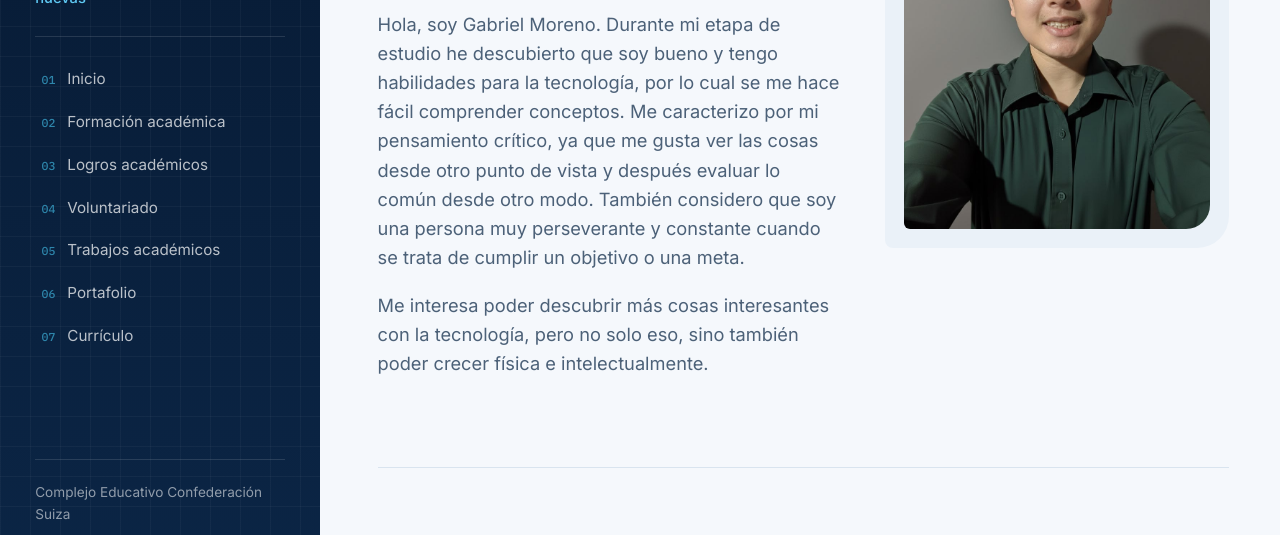
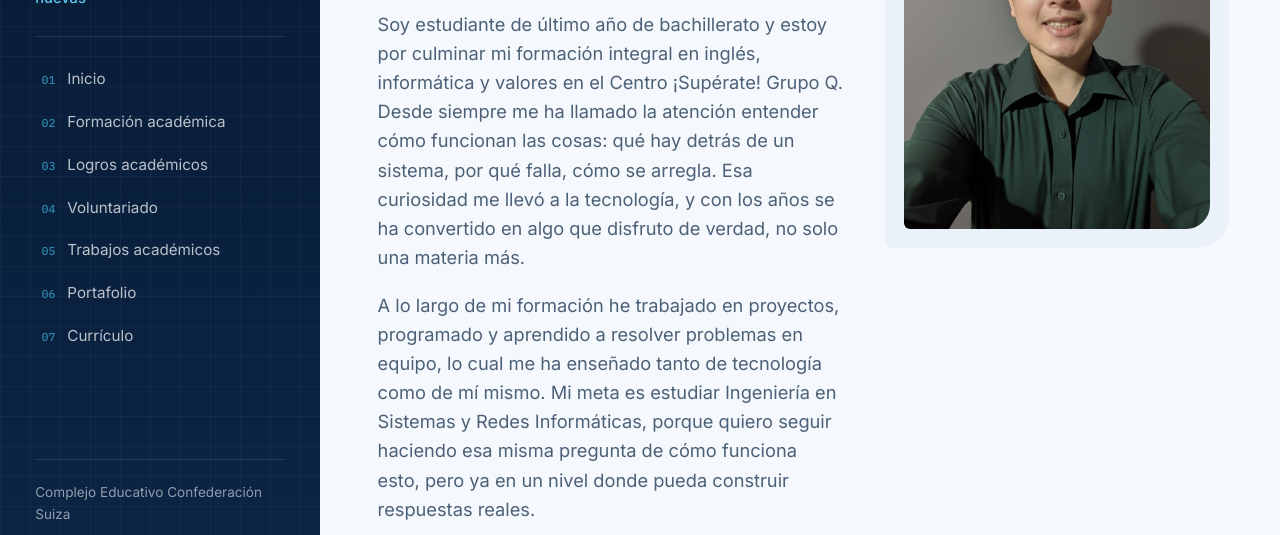
Before and after one commit to gabo28yt-droid/GabrielMoreno-PaginaPersonal, a plain HTML site: page index.html in a window 1280 px wide. Shown: the part 233-768 px from the top of the page. Drawn offline with Linux system fonts and the light colour scheme.

Commit message:
Update index.html

```diff
--- a/index.html
+++ b/index.html
@@ -46,16 +46,14 @@
         <p class="kicker">Marca Personal</p>
         <h2>Aprendo tecnología pensando de forma distinta.</h2>
         <p>
-          Hola, soy Gabriel Moreno. Durante mi etapa de estudio he descubierto que
-          soy bueno y tengo habilidades para la tecnología, por lo cual se me hace
-          fácil comprender conceptos. Me caracterizo por mi pensamiento crítico,
-          ya que me gusta ver las cosas desde otro punto de vista y después evaluar
-          lo común desde otro modo. También considero que soy una persona muy
-          perseverante y constante cuando se trata de cumplir un objetivo o una meta.
+          Soy estudiante de último año de bachillerato y estoy por culminar mi formación integral en inglés, informática y valores en el Centro ¡Supérate! Grupo Q.
+          Desde siempre me ha llamado la atención entender cómo funcionan las cosas: qué hay detrás de un sistema, por qué falla, cómo se arregla.
+          Esa curiosidad me llevó a la tecnología, y con los años se ha convertido en algo que disfruto de verdad, no solo una materia más.
+
         </p>
         <p>
-          Me interesa poder descubrir más cosas interesantes con la tecnología,
-          pero no solo eso, sino también poder crecer física e intelectualmente.
+          A lo largo de mi formación he trabajado en proyectos, programado y aprendido a resolver problemas en equipo, lo cual me ha enseñado tanto de tecnología como de mí mismo.
+          Mi meta es estudiar Ingeniería en Sistemas y Redes Informáticas, porque quiero seguir haciendo esa misma pregunta de cómo funciona esto, pero ya en un nivel donde pueda construir respuestas reales.
         </p>
       </div>
       <div class="photo-frame">
```
